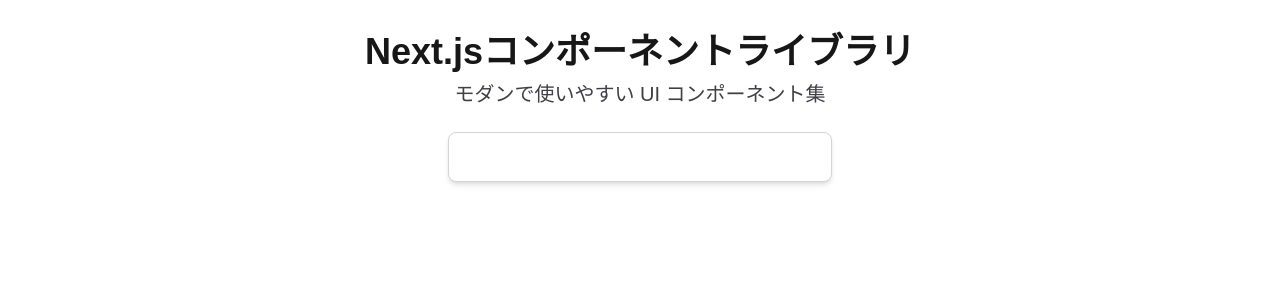
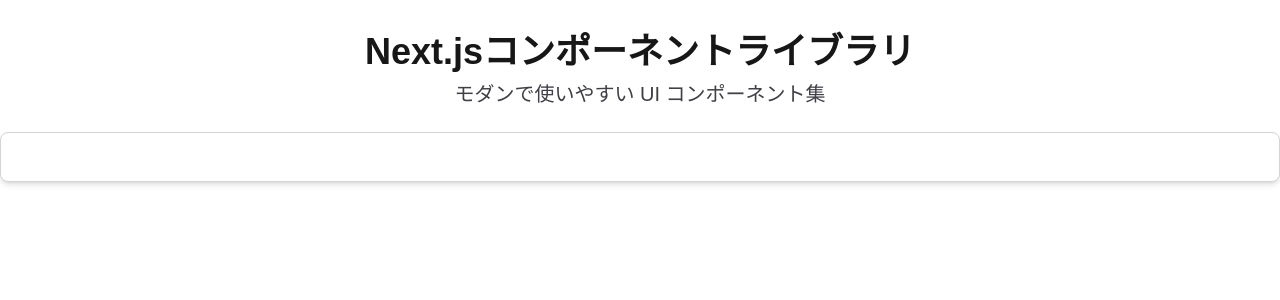
Before and after one commit to syu-h81/react-next-components, a Next.js app: page / in a window 1280 px wide. Shown: the top 300 px of the page. Built offline with nearby package versions, Linux system fonts and the light colour scheme.

Commit message:
feat: add title and children props to Card

```diff
--- a/src/app/components/ui/Card/Card.tsx
+++ b/src/app/components/ui/Card/Card.tsx
@@ -1,7 +1,15 @@
+import type { ReactNode } from "react";
 
-export function Card() {
+type CardProps = {
+  title?: string;
+  children?: ReactNode;
+};
+
+export function Card({ title, children }: CardProps) {
   return (
-    <section className="w-full max-w-sm rounded-lg border border-zinc-300 bg-white p-6 shadow-md">
+    <section className="w-full max-w-full rounded-lg border border-zinc-300 bg-white p-6 shadow-md">
+      {title ? <h3 className="mb-4 text-lg font-semibold text-zinc-900">{title}</h3> : null}
+      <div>{children}</div>
     </section>
   );
 }
--- /dev/null
+++ b/src/components/ui/Card/Card.tsx
@@ -0,0 +1,7 @@
+
+export function Card() {
+  return (
+    <section className="w-full max-w-sm rounded-lg border border-zinc-300 bg-white p-6 shadow-md">
+    </section>
+  );
+}
--- /dev/null
+++ b/src/components/ui/Card/index.ts
@@ -0,0 +1 @@
+export { Card } from "./Card";
```
